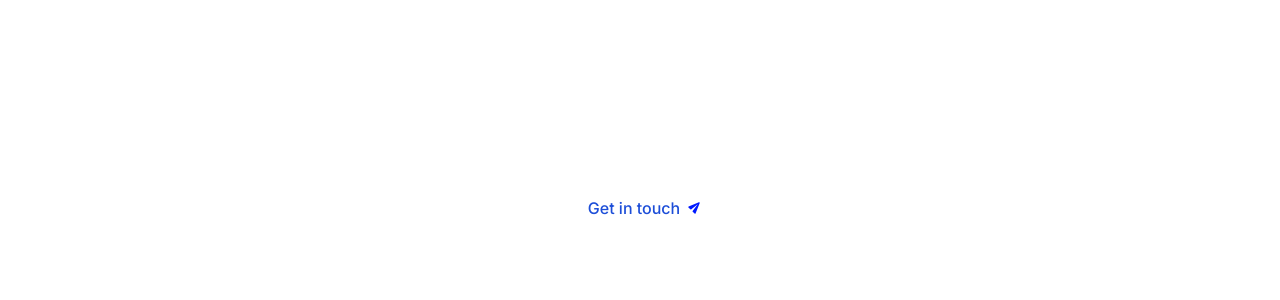
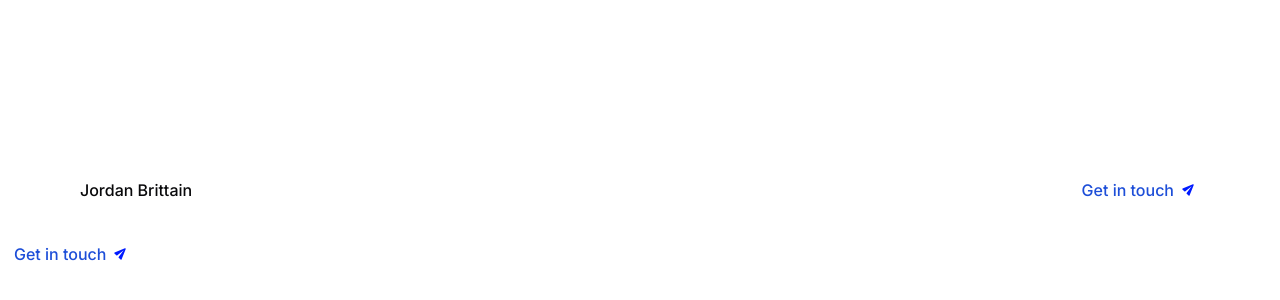
Before and after one commit to JordanBrittain/portfolio-vite, a React (Vite) app: page / in a window 1280 px wide. Shown: the part 192-492 px from the top of the page. Built offline with nearby package versions, Linux system fonts and the light colour scheme.

Commit message:
created nav component and page container component

```diff
--- /dev/null
+++ b/src/Navigation.jsx
@@ -0,0 +1,12 @@
+import ContactButton from "./ContactButton";
+
+function Navigation() {
+return <nav className="w-full py-7 px-20 flex flex-row justify-between items-center">
+<div className="h-min text-base font-medium text-zinc-950">Jordan Brittain</div>
+<ContactButton/>
+
+</nav>;
+
+}
+
+export default Navigation;
--- /dev/null
+++ b/src/PageContainer.jsx
@@ -0,0 +1,7 @@
+function PageContainer({ children }) {
+    return <div className="w-screen flex flex-col">
+        {children}
+    </div>;
+}
+
+export default PageContainer;
--- a/src/main.jsx
+++ b/src/main.jsx
@@ -1,11 +1,15 @@
-import React from 'react'
-import ReactDOM from 'react-dom/client'
-import App from './App.jsx'
-import './index.css'
-import ContactButton from './ContactButton.jsx'
+import React from "react";
+import ReactDOM from "react-dom/client";
+import "./index.css";
+import ContactButton from "./ContactButton.jsx";
+import Navigation from "./Navigation.jsx";
+import PageContainer from "./PageContainer";
 
-ReactDOM.createRoot(document.getElementById('root')).render(
+ReactDOM.createRoot(document.getElementById("root")).render(
   <React.StrictMode>
-    <ContactButton />
-  </React.StrictMode>,
-)
+    <PageContainer>
+      <Navigation />
+      <ContactButton />
+    </PageContainer>
+  </React.StrictMode>
+);
```
